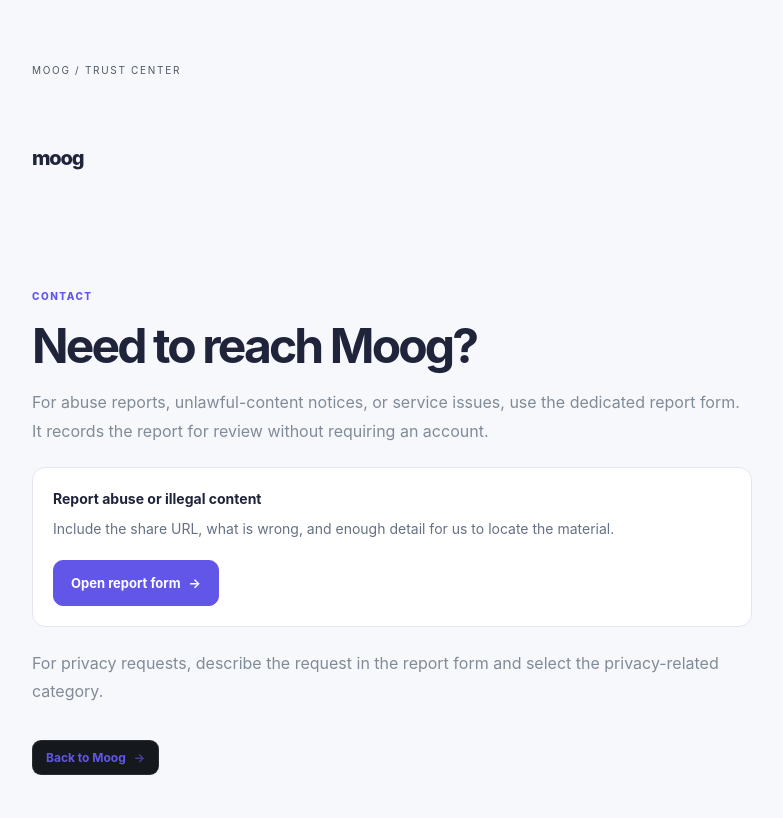
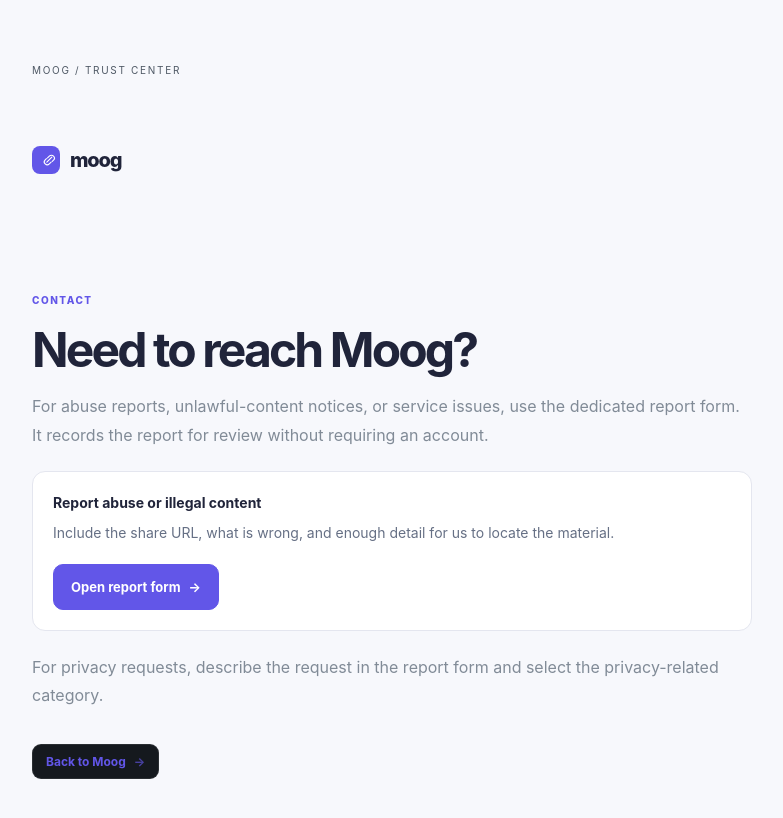
Before and after one commit to addulasaikiran-ops/Moog-1.0, a Next.js app: page /contact in a window 1280 px wide. Shown: the top 818 px of the page, without its empty margins (228-1011 px from the left). Built offline with nearby package versions, Linux system fonts and the light colour scheme; no server answers.

Commit message:
Redesign: unify Moog branding on trust pages

```diff
--- a/app/contact/page.tsx
+++ b/app/contact/page.tsx
@@ -2,7 +2,7 @@ export const metadata = { title: "Contact — Moog", description: "Contact and s
 
 export default function ContactPage() {
   return <main className="legalPage"><article className="legalShell">
-    <a className="minimalLogo" href="/">moog</a><p className="eyebrow">CONTACT</p>
+    <a className="minimalLogo brandLogo" href="/" aria-label="Moog home"><svg viewBox="0 0 48 48" aria-hidden="true" fill="none"><path d="M25 20.5 22 23.5a7 7 0 0 0 9.9 9.9l4.4-4.4" stroke="currentColor" strokeWidth="2.7" strokeLinecap="round" strokeLinejoin="round"/><path d="M39 27.5 42 24.5a7 7 0 0 0-9.9-9.9l-4.4 4.4" stroke="currentColor" strokeWidth="2.7" strokeLinecap="round" strokeLinejoin="round"/><path d="m26 29 12-12" stroke="currentColor" strokeWidth="2.7" strokeLinecap="round" strokeLinejoin="round"/></svg><span>moog</span></a><p className="eyebrow">CONTACT</p>
     <h1>Need to reach Moog?</h1>
     <p>For abuse reports, unlawful-content notices, or service issues, use the dedicated report form. It records the report for review without requiring an account.</p>
     <div className="legalCallout"><strong>Report abuse or illegal content</strong><p>Include the share URL, what is wrong, and enough detail for us to locate the material.</p><a className="primary legalButton" href="/report-abuse">Open report form <span>→</span></a></div>
```
